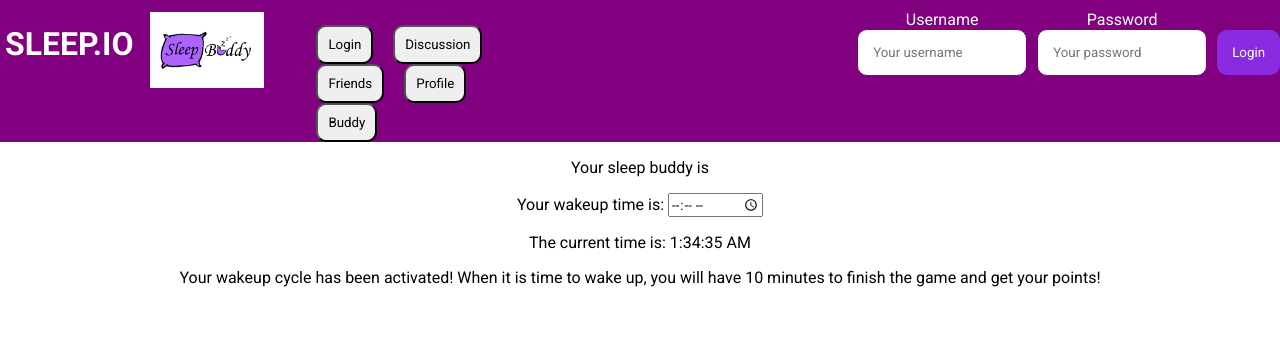
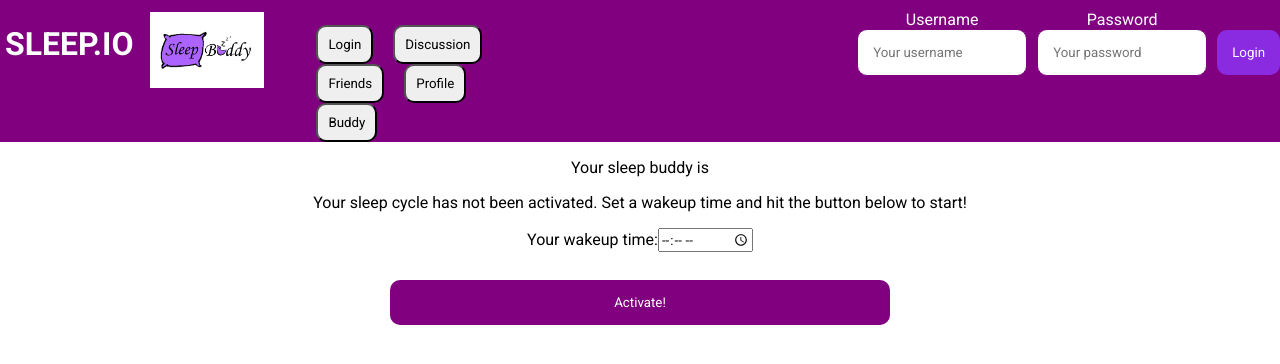
Before and after one commit to jmlacey/HCI-Social-Media-Project, a React (Create React App) app: page / in a window 1280 px wide. Both pictures are taken after a click on the button "Buddy". Shown: the top 364 px of the page. Built offline with nearby package versions, Linux system fonts and the light colour scheme; no server answers.

Commit message:
Adding poitn userpref

```diff
--- a/src/Component/Zach_components/Buddy.js
+++ b/src/Component/Zach_components/Buddy.js
@@ -8,6 +8,7 @@ export default class Buddy extends React.Component {
       //326 is Wagz1 user id, for testing
       alreadyHitButtonToday: false,
       lastHitButton: "",
+      lastHitButtonID: "",
 
       buddyID: "",
       buddyName: "",
@@ -20,7 +21,8 @@ export default class Buddy extends React.Component {
       time: new Date(),
       timeMinutes: "",
 
-      activated: false,
+      activated: "",
+      activatedID: "",
       timeToWakeUp: false,
 
       testDate: "",
@@ -109,9 +111,20 @@ export default class Buddy extends React.Component {
           });
 
           let lastTimeWokeUp = "";
+          let lastTimeWokeUpID = "";
           result.users[0]["user_prefs"].forEach(function (pref3) {
             if (pref3.pref_name === "lastWokeUp") {
               lastTimeWokeUp = pref3.pref_value;
+              lastTimeWokeUpID = pref3.pref_id;
+            }
+          });
+
+          let sleepCycleActivated = "";
+          let sleepCycleActivatedID = "";
+          result.users[0]["user_prefs"].forEach(function (pref4) {
+            if (pref4.pref_name === "SleepCycleActivated") {
+              sleepCycleActivated = pref4.pref_value;
+              sleepCycleActivatedID = pref4.pref_id;
             }
           });
 
@@ -124,6 +137,9 @@ export default class Buddy extends React.Component {
             timeZone: timeZone,
             timeZoneId: timeZoneId,
             lastHitButton: lastTimeWokeUp,
+            lastHitButtonID: lastTimeWokeUpID,
+            activated: sleepCycleActivated,
+            activatedID: sleepCycleActivatedID,
           });
 
           if (this.state.time.toLocaleDateString() == lastTimeWokeUp) {
@@ -222,6 +238,44 @@ export default class Buddy extends React.Component {
   };
 
   //THE RENDER METHODS
+  renderNotActivated = () => {
+    return (
+      <div>
+        <p>
+          Your sleep cycle has not been activated. Set a wakeup time and hit the
+          button below to start!
+        </p>
+        <p>
+          Your wakeup time:
+          <input
+            type="time"
+            name="time"
+            onChange={this.wakeTimeChangeHandler}
+            value={this.state.wakeTime}
+          ></input>
+        </p>
+        <p>
+          <input
+            type="submit"
+            value="Activate!"
+            onClick={this.buttonSubmit()}
+          ></input>
+        </p>
+      </div>
+    );
+  };
+
+  renderActivated = () => {
+    return (
+      <div>
+        <p>The current time is: {this.state.time.toLocaleTimeString()} </p>
+        {this.state.timeToWakeUp
+          ? this.renderWakeUpGame()
+          : this.dontRenderWakeUpGame()}
+      </div>
+    );
+  };
+
   renderWakeUpGame = () => {
     if (this.state.alreadyHitButtonToday) {
       return (
@@ -237,7 +291,11 @@ export default class Buddy extends React.Component {
             If you press this button, you and your sleep buddy will get 10
             points!
           </p>
-          <input type="submit" value="I WOKE UP!" onClick={this.buttonSubmit()}></input>
+          <input
+            type="submit"
+            value="I WOKE UP!"
+            onClick={this.buttonSubmit()}
+          ></input>
         </div>
       );
     }
@@ -271,7 +329,7 @@ export default class Buddy extends React.Component {
     );
   };
 
-  buttonSubmit(){
+  buttonSubmit() {
     fetch(
       "http://stark.cse.buffalo.edu/cse410/reactioneers/api/upcontroller.php",
       {
@@ -323,20 +381,10 @@ export default class Buddy extends React.Component {
     return (
       <div>
         <p>Your sleep buddy is {this.state.buddyName}</p>
-        <p>
-          <label for="fname">Your wakeup time is: </label>
-          <input
-            type="time"
-            name="time"
-            onChange={this.wakeTimeChangeHandler}
-            value={this.state.wakeTime}
-          ></input>
-          <p>The current time is: {this.state.time.toLocaleTimeString()} </p>
-        </p>
 
-        {this.state.timeToWakeUp
-          ? this.renderWakeUpGame()
-          : this.dontRenderWakeUpGame()}
+        {this.state.activated != "true"
+          ? this.renderNotActivated()
+          : this.renderActivated()}
       </div>
     );
   }
```
